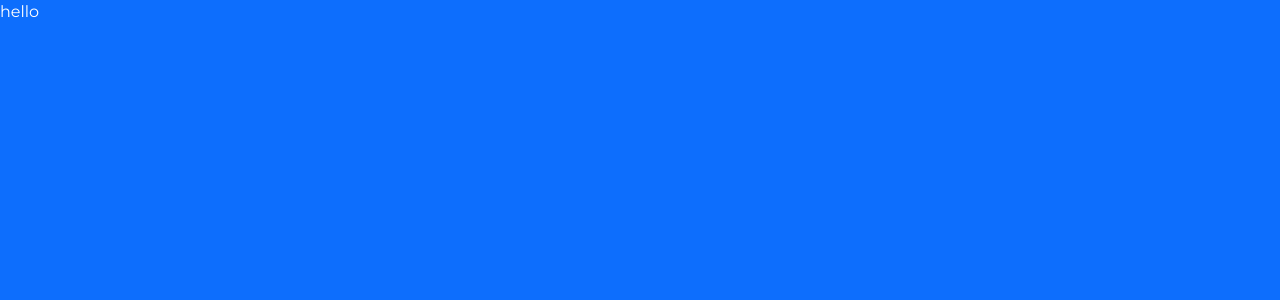
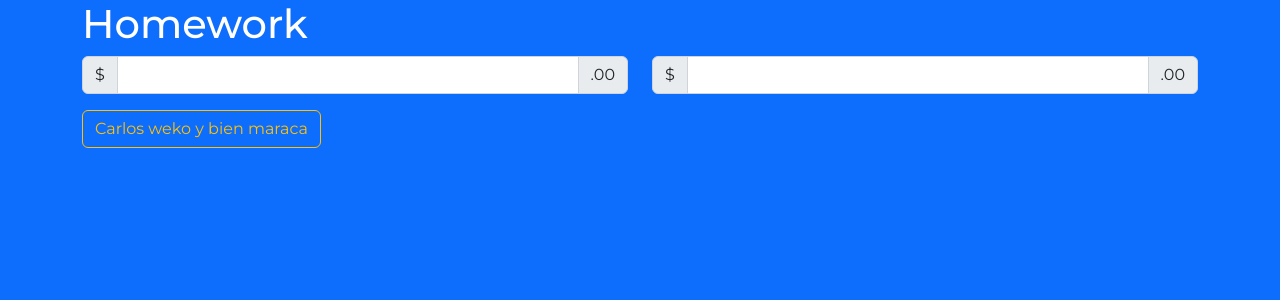
Before and after one commit to fherrera-main/fh-homework, a React (Create React App) app: page /login in a window 1280 px wide. Shown: the top 300 px of the page. Built offline with nearby package versions, Linux system fonts and the light colour scheme.

Commit message:
Common components

```diff
--- a/package.json
+++ b/package.json
@@ -8,6 +8,7 @@
     "@testing-library/user-event": "^13.5.0",
     "bootstrap": "^5.2.3",
     "react": "^18.2.0",
+    "react-bootstrap": "^2.7.2",
     "react-dom": "^18.2.0",
     "react-router-dom": "^6.8.1",
     "react-scripts": "5.0.1",
--- a/src/App.js
+++ b/src/App.js
@@ -1,8 +1,20 @@
+import { BrowserRouter,Routes,Route} from 'react-router-dom';
 import './App.css';
+import Login from './pages/Login';
+import Home from './pages/Home';
 
 function App() {
+
   return (
-    <>hello</>
+    <>
+    <BrowserRouter>
+      <Routes>
+        <Route path='/login' element={<Login />}/>
+        <Route path='/' element={<Home />}/>
+      </Routes>
+    </BrowserRouter>
+
+    </>
   );
 }
 
--- /dev/null
+++ b/src/components/common/Button.js
@@ -0,0 +1,10 @@
+import BootstrapButton from 'react-bootstrap/Button';
+
+
+const Button = ({text, onClick}) => {
+    return (
+      <BootstrapButton variant='outline-warning' onClick={onClick} >{text}</BootstrapButton>
+    )
+  }
+
+export default Button
--- /dev/null
+++ b/src/components/common/Input.js
@@ -0,0 +1,15 @@
+import {InputGroup, Form} from 'react-bootstrap';
+
+const Input = () => {
+  return (
+    <>
+      <InputGroup className="mb-3">
+        <InputGroup.Text>$</InputGroup.Text>
+        <Form.Control aria-label="Amount (to the nearest dollar)" />
+        <InputGroup.Text>.00</InputGroup.Text>
+      </InputGroup>
+    </>
+  )
+}
+
+export default Input
--- /dev/null
+++ b/src/pages/Home.js
@@ -0,0 +1,7 @@
+const Home = () => {
+  return (
+    <div>Home</div>
+  )
+}
+
+export default Home
--- /dev/null
+++ b/src/pages/Login.js
@@ -0,0 +1,29 @@
+import Button from "../components/common/Button";
+import Input from '../components/common/Input'
+import {Container,Row, Col} from 'react-bootstrap'
+
+const Login = () => {
+  return (
+    <Container>
+        <Row>
+            <Col>
+              <h1>Homework</h1>
+            </Col>
+        </Row>
+        <Row>
+            <Col xs={12} md={6}>
+              <Input/>
+            </Col>
+            <Col xs={12} md={6}>
+              <Input/>
+            </Col>
+            <Col xs={12} md={6}>
+              <Button text={'Carlos weko y bien maraca'}/>
+            </Col>
+        </Row>
+    </Container>
+
+  )
+}
+
+export default Login
```
Also changed, not shown: 1 other file (tests, documents, lock files or other folders).
